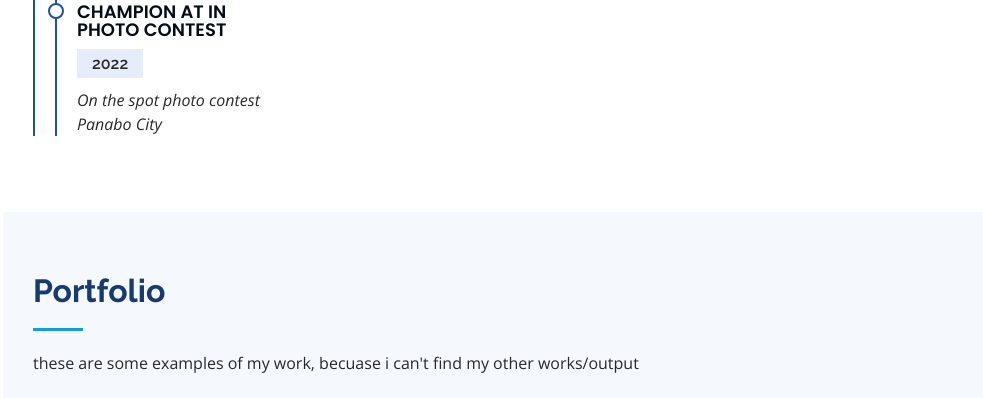
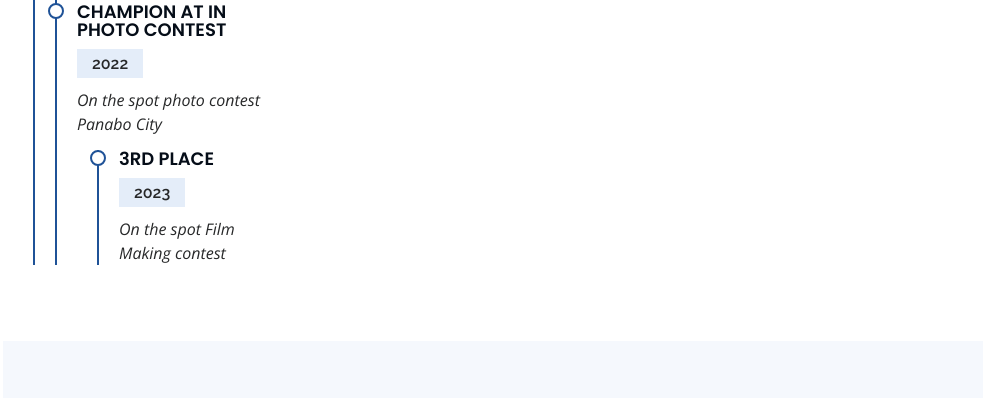
Before and after one commit to ivanhaha666/ivansarsalejov.github.io, a plain HTML site: page index.html in a window 1280 px wide. Shown: the part 3560-3958 px from the top of the page, without its empty margins (297-1280 px from the left). Drawn offline with nearby package versions, Linux system fonts and the light colour scheme; files whose address does not match are found by name.

Commit message:
Update index.html

```diff
--- a/index.html
+++ b/index.html
@@ -284,6 +284,12 @@
               <h5>2022</h5>
               <p><em>On the spot photo contest Panabo City</em></p>
               <ul>
+                <div class="resume-item">
+                  <h4>3rd place</h4>
+                  <h5>2023</h5>
+                  <p><em>On the spot Film Making contest</em></p>
+                  <ul>
+
 
               </ul>
             </div>
```
